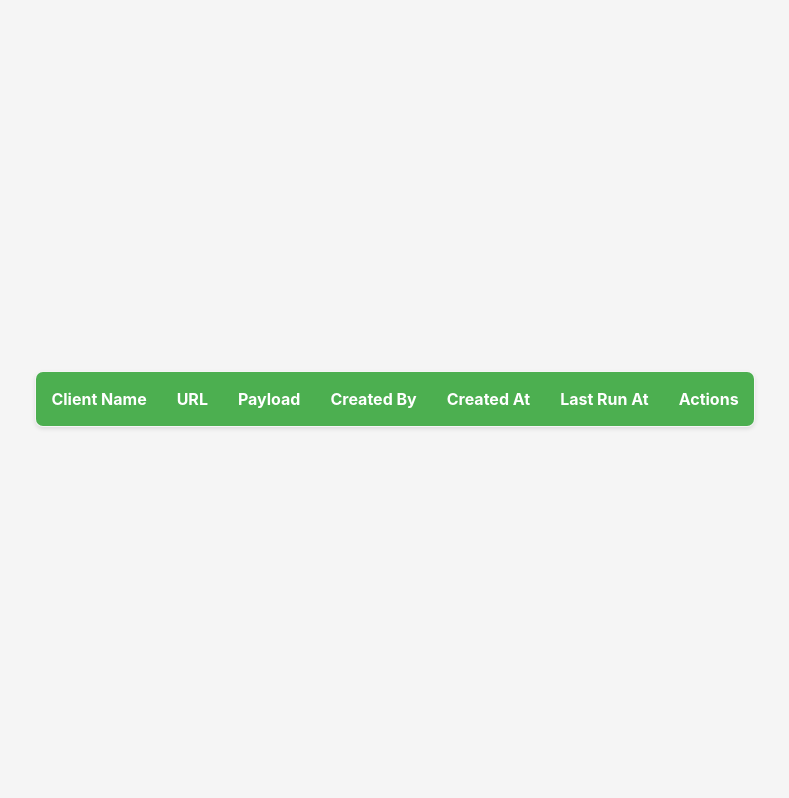
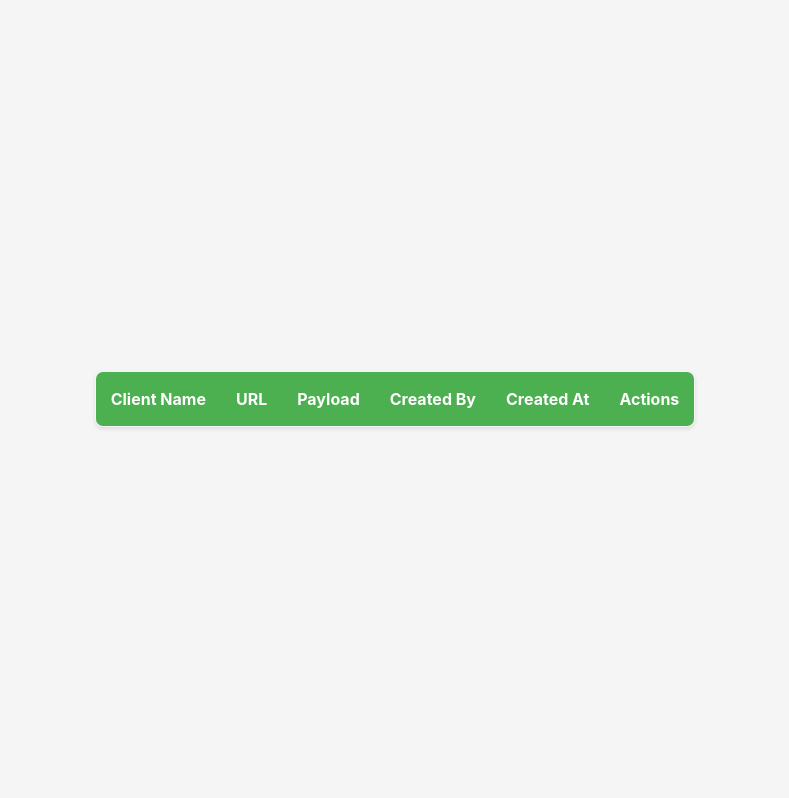
Before and after one commit to Zakaria-Tafesh/flask-docker-ec2, a Flask app: page / in a window 1280 px wide. Shown: the part 57-855 px from the top of the page, without its empty margins (245-1034 px from the left). Run offline with Flask 3, Linux system fonts and the light colour scheme; the visitor is signed in with stand-in values (Sample User, id 1); data comes from the database, SQL or seed files in the repository; data that the repository does not hold is empty; some libraries are stand-ins or nearby versions.

Commit message:
Created_At Last_Run_At v2

```diff
--- a/flaskapp3-docker/flaskapp/website/models.py
+++ b/flaskapp3-docker/flaskapp/website/models.py
@@ -16,7 +16,7 @@ class Zone(db.Model):
     url = db.Column(db.String(4000))
     payload = db.Column(db.String(20_000))
     created_at = db.Column(db.DateTime(timezone=True), default=func.now())
-    last_run_at = db.Column(db.DateTime(timezone=True))
+    # last_run_at = db.Column(db.DateTime(timezone=True))
     user_id = db.Column(db.Integer, db.ForeignKey('user.id'))
     # user = db.relationship('User')  # Add this line
     user = db.relationship('User', back_populates='zones')  # Add this line
@@ -27,7 +27,7 @@ class Zone(db.Model):
                 'url': self.url,
                 'payload': self.payload,
                 'created_at': self.created_at,
-                'last_run_at': self.last_run_at,
+                # 'last_run_at': self.last_run_at,
                 'user_id': self.user_id
 
                 })
--- a/flaskapp3-docker/flaskapp/website/templates/zones.html
+++ b/flaskapp3-docker/flaskapp/website/templates/zones.html
@@ -11,7 +11,7 @@
                 <th>Payload</th>
                 <th>Created By</th>
                 <th>Created At</th>
-                <th>Last Run At</th>
+{#                <th>Last Run At</th>#}
                 <th>Actions</th>
             </tr>
         </thead>
@@ -37,7 +37,7 @@
                     <td>{{ zone.payload[:10] }}</td>
                     <td>{{ zone.user.first_name  }}</td>
                     <td>{{ zone.created_at  }}</td>
-                    <td>{{ zone.last_run_at  }}</td>
+{#                    <td>{{ zone.last_run_at  }}</td>#}
 
                     <td >
                         <button class="edit-button" onclick="updateZone1({{ zone.id }})">Edit</button>
```
